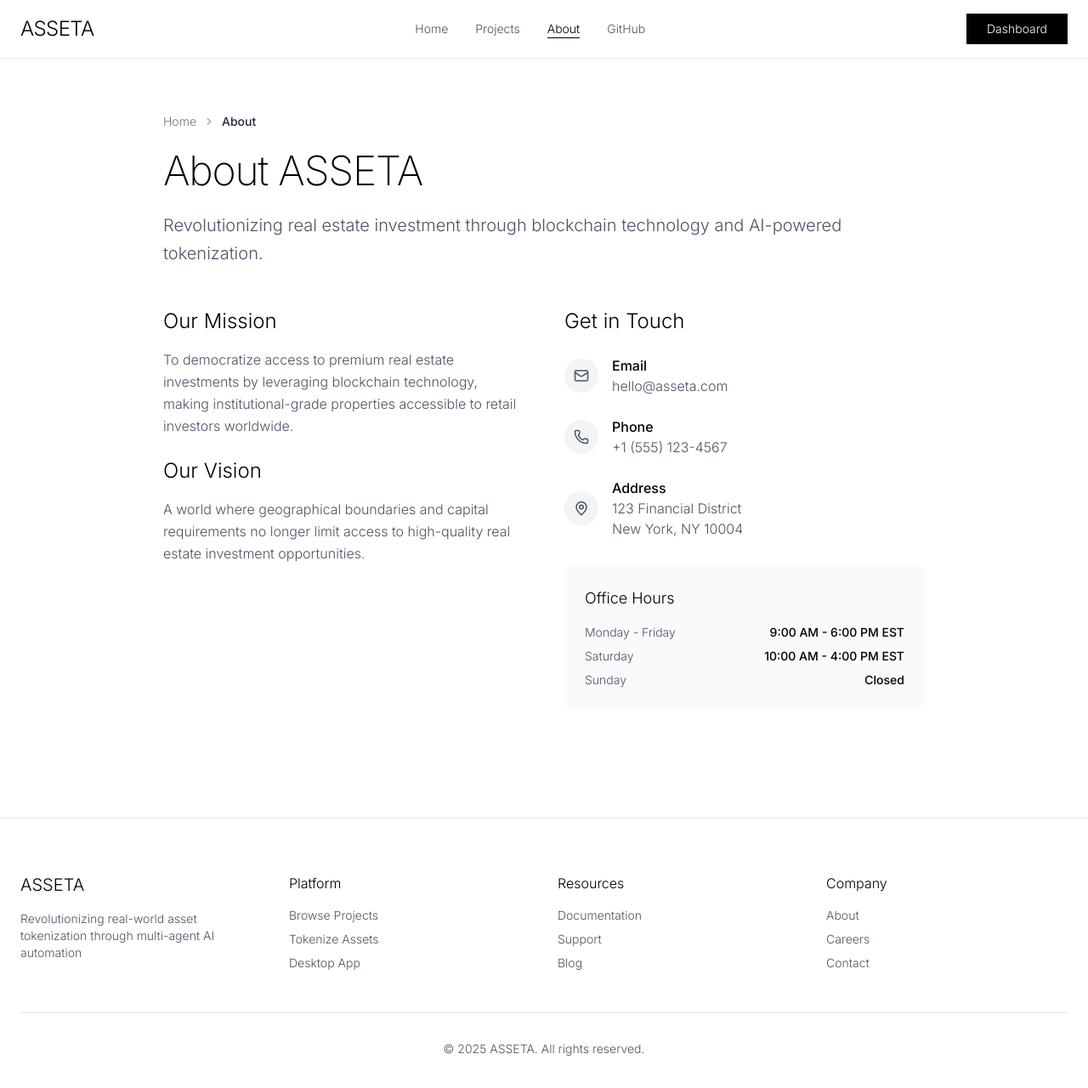
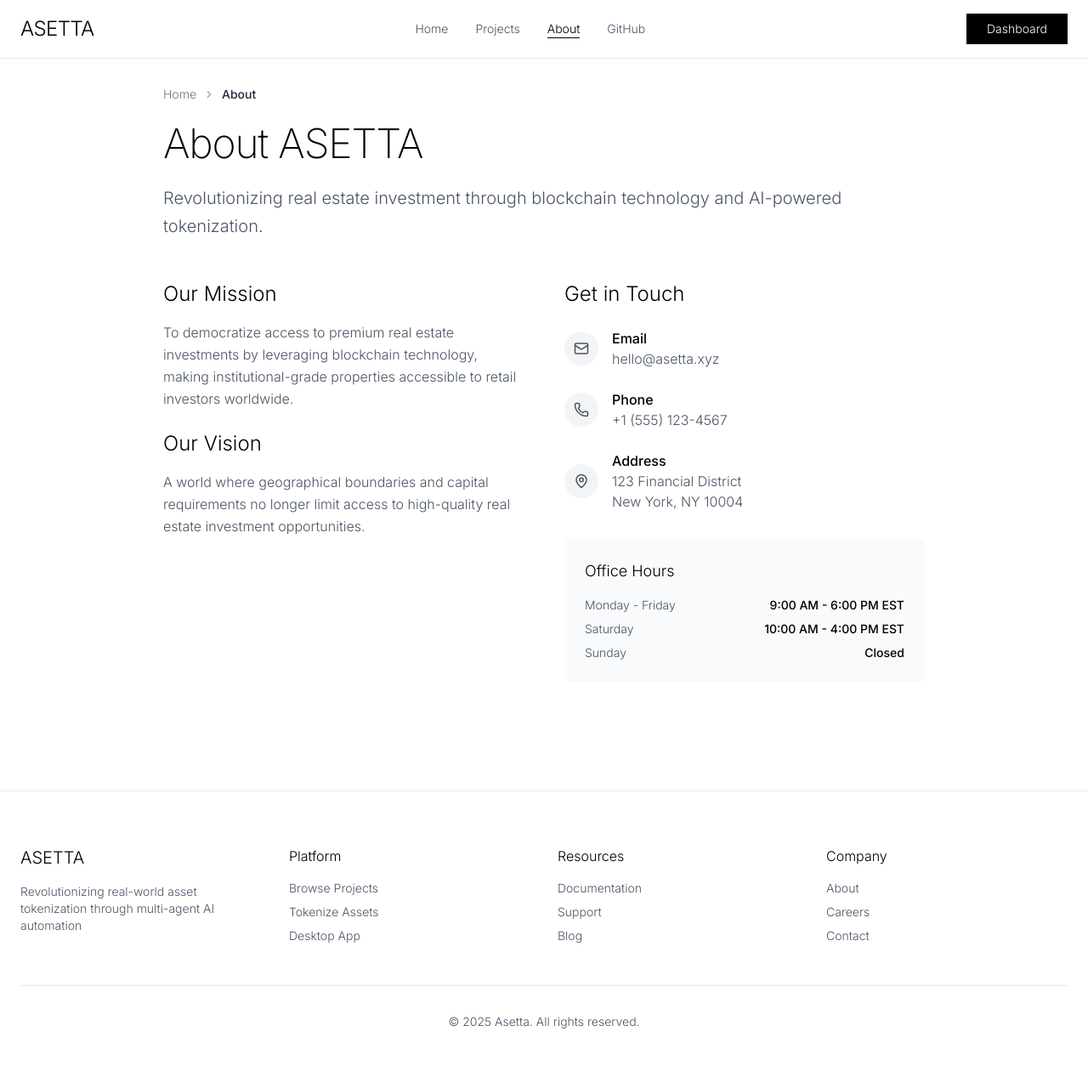
Before and after one commit to tamago-labs/asetta-aws-amplify, a Next.js app: page /about in a window 1280 px wide. Shown: the top 1280 px of the page at 85% size. Built offline with nearby package versions, Linux system fonts and the light colour scheme.

Commit message:
Update name to asetta.xyz

```diff
--- a/components/About/index.tsx
+++ b/components/About/index.tsx
@@ -8,14 +8,14 @@ const AboutContainer = () => {
     return (
         <div className="min-h-screen bg-white">
 
-            <div className="py-16 px-6">
+            <div className="py-16 pt-8 px-6">
                 <div className="max-w-4xl mx-auto">
                     <Breadcrumb items={[
                         { label: 'Home', href: '/' },
                         { label: 'About' }
                     ]} />
 
-                    <h1 className="text-5xl font-extralight mb-6 tracking-tight">About ASSETA</h1>
+                    <h1 className="text-5xl font-extralight mb-6 tracking-tight">About ASETTA</h1>
                     <p className="text-xl font-light text-gray-600 mb-12 leading-relaxed">
                         Revolutionizing real estate investment through blockchain technology and AI-powered tokenization.
                     </p>
@@ -45,7 +45,7 @@ const AboutContainer = () => {
                                     </div>
                                     <div>
                                         <div className="font-medium">Email</div>
-                                        <div className="text-gray-600 font-light">hello@asseta.com</div>
+                                        <div className="text-gray-600 font-light">hello@asetta.xyz</div>
                                     </div>
                                 </div>
 
--- a/components/Footer/index.tsx
+++ b/components/Footer/index.tsx
@@ -7,7 +7,7 @@ const Footer = () => {
             <div className="max-w-7xl mx-auto">
                 <div className="grid md:grid-cols-4 gap-8">
                     <div>
-                        <div className="text-xl font-light mb-4">ASSETA</div>
+                        <div className="text-xl font-light mb-4">ASETTA</div>
                         <p className="text-sm text-gray-600 font-light">
                             Revolutionizing real-world asset tokenization through multi-agent AI automation
                         </p>
@@ -39,7 +39,7 @@ const Footer = () => {
                 </div>
                 <div className="border-t border-gray-200 mt-12 pt-8 text-center">
                     <p className="text-sm text-gray-600 font-light">
-                        © 2025 ASSETA. All rights reserved.
+                        © 2025 Asetta. All rights reserved.
                     </p>
                 </div>
             </div>
--- a/components/Header/index.tsx
+++ b/components/Header/index.tsx
@@ -11,7 +11,7 @@ const Header = () => {
         <header className="border-b border-gray-200 bg-white">
             <div className="max-w-7xl mx-auto px-6 py-4">
                 <div className="flex justify-between items-center">
-                    <Link href="/" className="text-2xl font-light tracking-tight">ASSETA</Link>
+                    <Link href="/" className="text-2xl font-light tracking-tight">ASETTA</Link>
                     <nav className="hidden md:flex space-x-8">
                         <Link
                             href="/"
@@ -41,16 +41,18 @@ const Header = () => {
                             About
                         </Link>
                         <Link
-                            href="https://github.com/tamago-labs/asseta"
+                            href="https://github.com/tamago-labs/asetta"
                             target="_blank"
                             className={`text-sm font-light transition-colors text-gray-600 hover:text-black`}
                         >
                             GitHub
                         </Link>
                     </nav>
-                    <button className="bg-black text-white px-6 py-2 text-sm font-light hover:bg-gray-800 transition-colors">
-                        Dashboard
-                    </button>
+                    <Link href="/dashboard" >
+                        <button className="bg-black cursor-pointer  text-white px-6 py-2 text-sm font-light hover:bg-gray-800 transition-colors">
+                            Dashboard
+                        </button>
+                    </Link>
                 </div>
             </div>
         </header>
--- a/components/Landing/CTA.tsx
+++ b/components/Landing/CTA.tsx
@@ -4,7 +4,7 @@ const CTA = () => {
     return (
         <section className="py-20 px-6 bg-gray-50">
             <div className="max-w-4xl mx-auto text-center">
-                <h2 className="text-4xl font-light mb-6">See Asseta in Action</h2>
+                <h2 className="text-4xl font-light mb-6">See Asetta in Action</h2>
                 <p className="text-xl text-gray-600 mb-8">Schedule a demo to see how AI agents can deploy your RWA project</p>
                 <div className="flex justify-center gap-4">
                     <button className="bg-black text-white px-8 py-4 text-sm font-light">Book Demo</button>
--- a/components/Landing/Hero.tsx
+++ b/components/Landing/Hero.tsx
@@ -23,7 +23,7 @@ const Hero = () => {
                     <Link href="/projects" className="bg-black text-white px-8 py-4 text-sm font-light hover:bg-gray-800 transition-colors">
                         Explore Projects
                     </Link>
-                    <Link href="https://github.com/tamago-labs/asseta" target='_blank'>
+                    <Link href="https://github.com/tamago-labs/asetta" target='_blank'>
                         <button className="border border-gray-300 cursor-pointer text-black px-8 py-4 text-sm font-light hover:bg-gray-50 transition-colors">
                             Learn More
                         </button>
--- a/components/ProjectDetail/index.tsx
+++ b/components/ProjectDetail/index.tsx
@@ -89,7 +89,7 @@ const ProjectDetailContainer = ({ id }: IProjectDetails) => {
     }
 
     return (
-        <div className="flex h-screen">
+        <div className="  h-screen grid grid-cols-2">
             {/* Left Side - Project Details */}
             <div className="flex-1 bg-gray-50 overflow-y-auto">
                 {/* Hero Section */}
@@ -434,7 +434,7 @@ const ProjectDetailContainer = ({ id }: IProjectDetails) => {
             </div>
 
             {/* Right Side - AI Chat Assistant */}
-            <div className="flex-1 bg-white flex flex-col border-l border-gray-200 max-w-md">
+            <div className="flex-1 bg-white flex flex-col border-l border-gray-200 ">
                 <>
                     <div className="bg-white p-6 border-b border-gray-200">
                         <div className="text-xl font-light text-gray-800 mb-2 tracking-tight">AI Investment Assistant</div>
--- a/components/Projects/PageHeader.tsx
+++ b/components/Projects/PageHeader.tsx
@@ -15,7 +15,7 @@ const PageHeader = ({
 
 
     return (
-        <section className="py-16 px-6">
+        <section className="py-16 pt-8  px-6">
             <div className="max-w-7xl mx-auto">
                 <Breadcrumb items={[
                     { label: 'Home', href: '/' },
```
